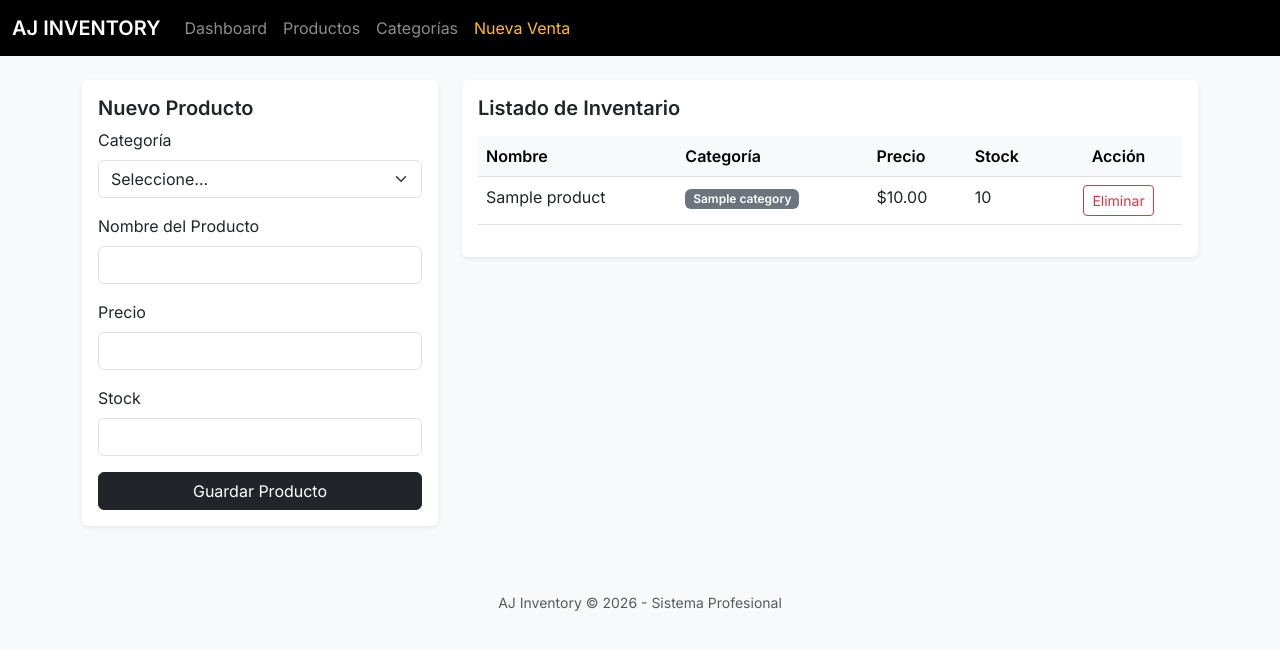
After one commit to andrusilgadoladeuth-gif/AJ-Inventory-System, a PHP site: page /products.php in a window 1280 px wide. The commit adds this page. Shown: the top 650 px of the page. Run offline with PHP 8.4, Linux system fonts and the light colour scheme; tables that the repository leaves empty hold one stand-in row (values such as "Sample post").

Commit message:
Categorías blindadas con try-catch y estructura base de Productos

```diff
--- /dev/null
+++ b/src/products.php
@@ -0,0 +1,99 @@
+<?php
+require_once 'db.php';
+date_default_timezone_set('America/Bogota');
+
+// 1. Lógica para ELIMINAR
+if (isset($_GET['delete'])) {
+    $stmt = $pdo->prepare("DELETE FROM products WHERE id = ?");
+    $stmt->execute([$_GET['delete']]);
+    header("Location: products.php");
+    exit();
+}
+
+// 2. Lógica para GUARDAR
+if ($_SERVER['REQUEST_METHOD'] == 'POST' && isset($_POST['name'])) {
+    $stmt = $pdo->prepare("INSERT INTO products (category_id, name, price, stock) VALUES (?, ?, ?, ?)");
+    $stmt->execute([$_POST['category_id'], $_POST['name'], $_POST['price'], $_POST['stock']]);
+    header("Location: products.php?success=1");
+    exit();
+}
+
+// 3. Obtener categorías y productos
+$categories = $pdo->query("SELECT * FROM categories ORDER BY name ASC")->fetchAll();
+$products = $pdo->query("SELECT p.*, c.name as category_name
+                         FROM products p
+                         LEFT JOIN categories c ON p.category_id = c.id
+                         ORDER BY p.id ASC")->fetchAll();
+
+include 'header.php';
+?>
+
+<div class="row">
+    <div class="col-md-4">
+        <div class="card shadow-sm border-0">
+            <div class="card-body">
+                <h5 class="fw-bold">Nuevo Producto</h5>
+                <form method="POST">
+                    <div class="mb-3">
+                        <label class="form-label">Categoría</label>
+                        <select name="category_id" class="form-select" required>
+                            <option value="">Seleccione...</option>
+                            <?php foreach ($categories as $cat): ?>
+                                <option value="<?php echo $cat['id']; ?>"><?php echo $cat['name']; ?></option>
+                            <?php endforeach; ?>
+                        </select>
+                    </div>
+                    <div class="mb-3">
+                        <label class="form-label">Nombre del Producto</label>
+                        <input type="text" name="name" class="form-control" required>
+                    </div>
+                    <div class="mb-3">
+                        <label class="form-label">Precio</label>
+                        <input type="number" step="0.01" name="price" class="form-control" required>
+                    </div>
+                    <div class="mb-3">
+                        <label class="form-label">Stock</label>
+                        <input type="number" name="stock" class="form-control" required>
+                    </div>
+                    <button type="submit" class="btn btn-dark w-100">Guardar Producto</button>
+                </form>
+            </div>
+        </div>
+    </div>
+
+    <div class="col-md-8">
+        <div class="card shadow-sm border-0">
+            <div class="card-body">
+                <h5 class="fw-bold">Listado de Inventario</h5>
+                <table class="table table-hover mt-3">
+                    <thead class="table-light">
+                        <tr>
+                            <th>Nombre</th>
+                            <th>Categoría</th>
+                            <th>Precio</th>
+                            <th>Stock</th>
+                            <th class="text-center">Acción</th>
+                        </tr>
+                    </thead>
+                    <tbody>
+                        <?php foreach ($products as $prod): ?>
+                        <tr>
+                            <td><?php echo $prod['name']; ?></td>
+                            <td><span class="badge bg-secondary"><?php echo $prod['category_name']; ?></span></td>
+                            <td>$<?php echo number_format($prod['price'], 2); ?></td>
+                            <td><?php echo $prod['stock']; ?></td>
+                            <td class="text-center">
+                                <a href="products.php?delete=<?php echo $prod['id']; ?>"
+                                   class="btn btn-sm btn-outline-danger"
+                                   onclick="return confirm('¿Seguro que deseas eliminar este producto?')">Eliminar</a>
+                            </td>
+                        </tr>
+                        <?php endforeach; ?>
+                    </tbody>
+                </table>
+            </div>
+        </div>
+    </div>
+</div>
+
+<?php include 'footer.php'; ?>
```
Also changed, not shown: src/categories.php (+18 -11 lines).
